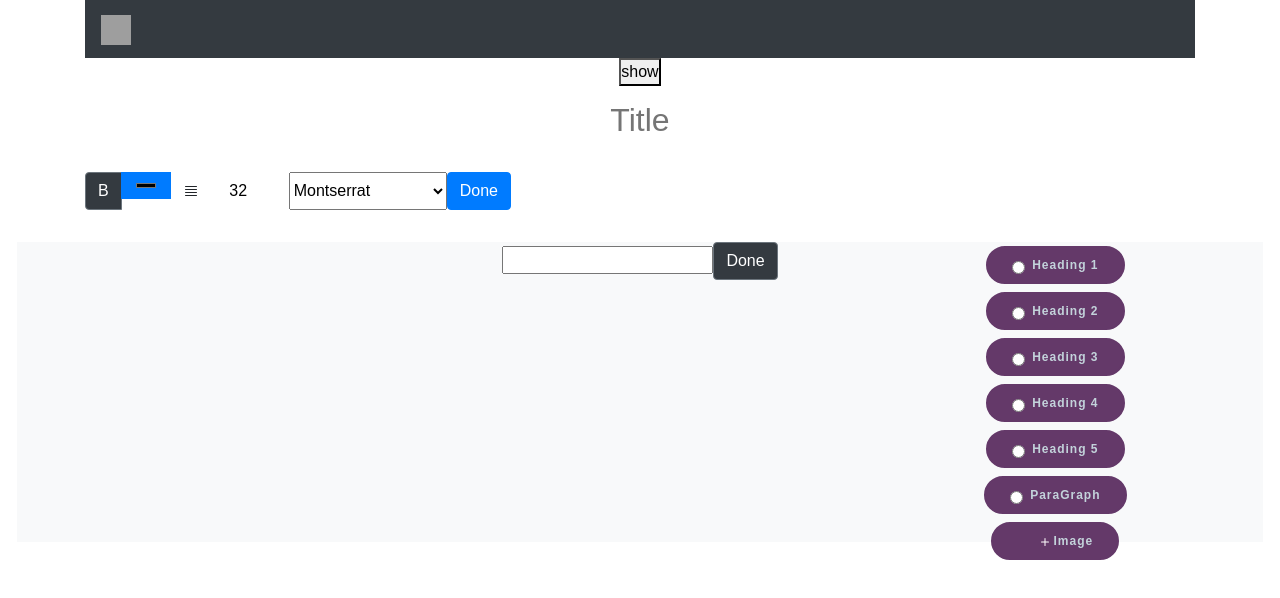
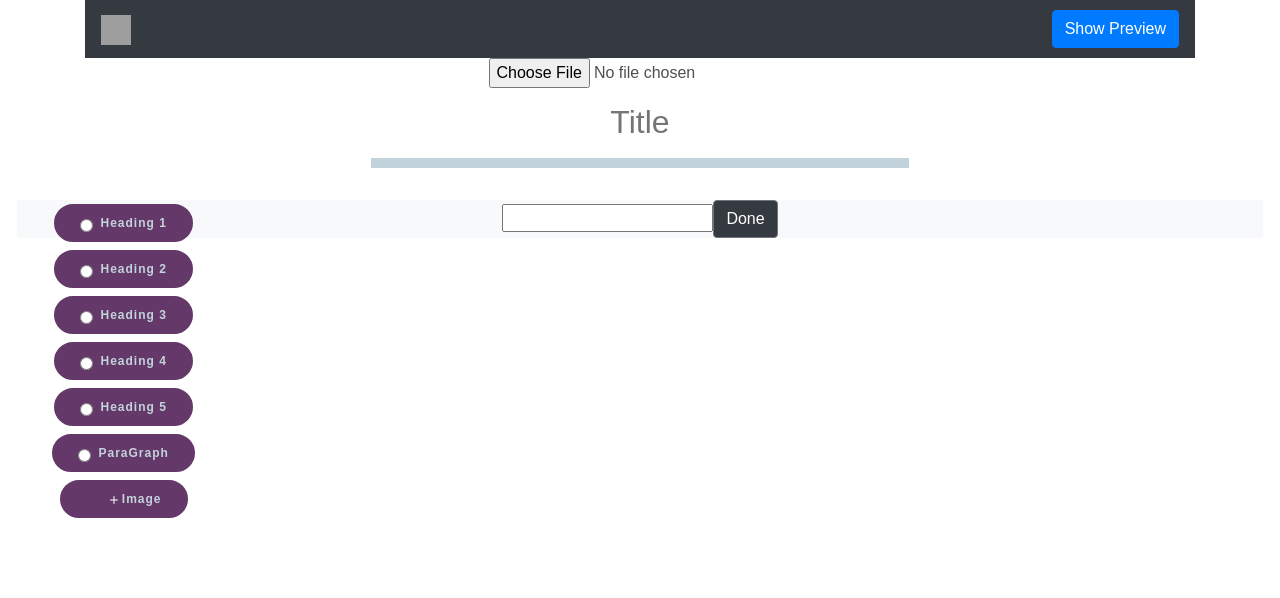
Before and after one commit to utkarshgubrelay2000/bloggr-admin, a React (Create React App) app: page / in a window 1280 px wide. Shown: the top 598 px of the page. Built offline with nearby package versions, Linux system fonts and the light colour scheme; grey boxes are pictures that could not be loaded.

Commit message:
thumbImage added

```diff
--- a/package.json
+++ b/package.json
@@ -6,6 +6,7 @@
     "@testing-library/jest-dom": "^5.11.9",
     "@testing-library/react": "^11.2.5",
     "@testing-library/user-event": "^12.7.2",
+    "cloudinary": "^1.25.0",
     "html-react-parser": "^1.2.4",
     "jquery": "^3.5.1",
     "react": "^17.0.1",
--- a/src/App.js
+++ b/src/App.js
@@ -1,6 +1,6 @@
 import './App.css';
 import { Component } from 'react';
-import parse from 'html-react-parser';
+import Preview from './component/modal'
 export default class admin extends Component  {
   state={
     blogContent:[],
@@ -8,10 +8,10 @@ export default class admin extends Component  {
     title:"",
     thumbNail:'',
     data:'<h1>hello</h1>',
-    editTitle:true,
+    editTitle:false,
     showPreview:false,
     titleStyling:{color:'green',textAlign:'center',fontSize:'32px'},
-    blogData:"",show:false
+    blogData:"",imageURL:""
   }
   onChangeHandler=(e)=>{
     this.setState({title:e.target.value,editTitle:true,showPreview:false})
@@ -73,12 +73,27 @@ titleSubmit=()=>{
     this.setState({blogContent:blogData,blogData:""});
 
   }
-  parseHtml=()=>{
-    let reverseArray=this.state.blogContent
-   let all=reverseArray.join()
-   let a=all.replaceAll( ',','')
-   console.log(a)
-     this.setState({show:true ,data:a})
+  imageHandler=(e)=>{
+console.log(e.target.files[0]);
+const formData = new FormData();
+formData.append('file', e.target.files[0]);
+// replace this with your upload preset name
+formData.append('upload_preset', 'pagalworld');
+const options = {
+  method: 'POST',
+  body: formData,
+};
+
+// replace cloudname with your Cloudinary cloud_name
+return fetch('https://api.Cloudinary.com/v1_1/dvu7miswu/image/upload', options)
+  .then(res => res.json())
+  .then(res => {
+    this.setState({imageURL:res.secure_url})
+    console.log(res)
+  })
+  .catch(err => console.log(err));
+// cloudinary.uploader.upload(e.target.files[0], function(error, result) {
+//   console.log(result)})
   }
   render(){
   return (
@@ -89,40 +104,25 @@ titleSubmit=()=>{
   <a className="navbar-brand" href="#">
     <img src="https://getbootstrap.com/docs/4.5/assets/brand/bootstrap-solid.svg" width="30" height="30" alt="" loading="lazy"/>
   </a>
+  <button type="button"  className="btn btn-primary" data-toggle="modal" data-target="#exampleModal">
+      Show Preview
+    </button>
 </nav>
 </div>
 <div>
-<button onClick={this.parseHtml}>
-show
-      </button>
-     { this.state.show?
-     <div style={{width:'80%',margin:'auto'}}>
-
-  { parse(this.state.data)}
-     </div>
-     :null}
+  <Preview title={this.state.title} data={this.state.blogContent} thumbImage={this.state.imageURL} />
 </div>
 
-<div className='text-center mr-12'>
+<div className='mr-12'>
+<input type='file' onChange={this.imageHandler}/>
 {this.state.showPreview?this.state.title:null}
 <input className="inputTitle" style={this.state.titleStyling}  type="text" onChange={this.onChangeHandler} name="exampleRadios" id="exampleRadios1" placeholder='Title'
     />
-    {this.state.editTitle?<div>
-
-      <div class="btn-toolbar editTitleBar container text-center  mt-3" role="toolbar" aria-label="Toolbar with button groups">
-  <div class="btn-group mr-2" role="group" aria-label="First group">
-    <button type="button" value={600} name='fontWeight'  onClick={this.setTitleStyling} class="btn btn-secondary bg-dark">B</button>
-    <input type="color" name='color' onChange={this.setTitleStyling}
-     class="btn btn-primary"
-     placeholder='color' />
-    <button type="button" class="btn bg-black" name='textAlign' onClick={this.setTitleStyling}>
-    <svg xmlns="http://www.w3.org/2000/svg"  width="16" height="16" fill="currentColor" class="bi bi-justify" viewBox="0 0 16 16">
-  <path fill-rule="evenodd" d="M2 12.5a.5.5 0 0 1 .5-.5h11a.5.5 0 0 1 0 1h-11a.5.5 0 0 1-.5-.5zm0-3a.5.5 0 0 1 .5-.5h11a.5.5 0 0 1 0 1h-11a.5.5 0 0 1-.5-.5zm0-3a.5.5 0 0 1 .5-.5h11a.5.5 0 0 1 0 1h-11a.5.5 0 0 1-.5-.5zm0-3a.5.5 0 0 1 .5-.5h11a.5.5 0 0 1 0 1h-11a.5.5 0 0 1-.5-.5z"/>
-</svg>
-    </button>
-    <input type="number" name="fontSize" defaultValue="32" onChange={this.setTitleStyling} class="btn fontSize" placeholder='32px'/>
-  </div>
-
+</div>
+<div className='titleEditBlock'>
+{this.state.editTitle?<div>
+      <div className="btn-toolbar editTitleBar container text-center  mt-3" role="toolbar" aria-label="Toolbar with button groups">
+  <div className="btn-group mr-2" role="group" aria-label="First group">
   <select name="fontFamily" id="fontFamily" onChange={this.setTitleStyling}>
   <option value='Montserrat", sans-serif'>Montserrat</option>
   <option value="Open Sans">Open Sans</option>
@@ -130,14 +130,26 @@ show
   <option value="Times New Roman">Times New Roman</option>
 </select>
 
-  <div class="btn-group" role="group" aria-label="Third group" style={{float:'right'}}>
-    <button type="button" class="btn btn-primary" onClick={this.titleSubmit}>Done</button>
+    <button type="button" value={600} name='fontWeight'  onClick={this.setTitleStyling}
+    className="btn btn-info">B</button>
+    <input type="color" name='color' onChange={this.setTitleStyling}
+     placeholder='color' />
+    <button type="button" className="btn bg-black" name='textAlign' onClick={this.setTitleStyling}>
+    <svg xmlns="http://www.w3.org/2000/svg"  width="16" height="16" fill="currentColor" className="bi bi-justify" viewBox="0 0 16 16">
+  <path fillRule="evenodd" d="M2 12.5a.5.5 0 0 1 .5-.5h11a.5.5 0 0 1 0 1h-11a.5.5 0 0 1-.5-.5zm0-3a.5.5 0 0 1 .5-.5h11a.5.5 0 0 1 0 1h-11a.5.5 0 0 1-.5-.5zm0-3a.5.5 0 0 1 .5-.5h11a.5.5 0 0 1 0 1h-11a.5.5 0 0 1-.5-.5zm0-3a.5.5 0 0 1 .5-.5h11a.5.5 0 0 1 0 1h-11a.5.5 0 0 1-.5-.5z"/>
+</svg>
+    </button>
+    <input type="number" name="fontSize" defaultValue="32" onChange={this.setTitleStyling} className="btn fontSize" placeholder='32px'/>
+  </div>
+
+
+  <div className="btn-group" role="group" aria-label="Third group" style={{float:'right'}}>
+    <button type="button" className="cta-btn" onClick={this.titleSubmit}>Done</button>
   </div>
 </div>
 
 
-    </div>:null}
-</div>
+    </div>:null}</div>
 <div className='p-4 m-2'>
 
   <div className="row bg-light">
@@ -146,10 +158,10 @@ show
     </div>
     <div className="col-sm-6">
      <input type="text" value={this.state.blogData} onChange={(e)=>this.setState({blogData:e.target.value})}/>
-     <button type="button"   onClick={this.setData}  class="btn btn-secondary bg-dark">Done</button>
+     <button type="button"   onClick={this.setData}  className="btn btn-secondary bg-dark">Done</button>
 
     </div>
-    <div className="col-sm-2 " style={{height:'300px'}}>
+    <div className="col-sm-2 " style={{height:'300px',position:'fixed'}}>
     <section type="section" className="btn cta-btn m-1">
     <div className="form-check">
 
@@ -165,16 +177,15 @@ show
    <section type="section" className="btn cta-btn m-1">
     <div className="form-check">
 
+
+  <label className="form-check-label" for="exampleRadios1">
   <input className="form-check-input" type="radio" onChange={this.checkBoxValue}
   name="exampleRadios" id="exampleRadios1" value="h2"
     />
-
-  <label className="form-check-label" for="exampleRadios1">
     Heading 2
   </label>
 </div>
    </section>
-
    <section type="section" className="btn cta-btn m-1">
     <div className="form-check">
 
@@ -219,12 +230,11 @@ show
   </label>
 </div>
    </section>
-
    <section type="section" className="btn cta-btn m-1">
     <div className="form-check">
 
-    <input type="file" class="form-control-file" id="exampleFormControlFile1" style={{display:'none'}}/>
-    <svg xmlns="http://www.w3.org/2000/svg" width="16" height="16" fill="white" class="bi bi-plus" viewBox="0 0 16 16">
+    <input type="file" className="form-control-file" id="exampleFormControlFile1" style={{display:'none'}}/>
+    <svg xmlns="http://www.w3.org/2000/svg" width="16" height="16" fill="white" className="bi bi-plus" viewBox="0 0 16 16">
   <path d="M8 4a.5.5 0 0 1 .5.5v3h3a.5.5 0 0 1 0 1h-3v3a.5.5 0 0 1-1 0v-3h-3a.5.5 0 0 1 0-1h3v-3A.5.5 0 0 1 8 4z"/>
 </svg>
   <label className="form-check-label" for="exampleRadios1">
@@ -237,6 +247,10 @@ show
     </div>
 </div>
 </div>
+
+
+
+
     </section>
   ); }
 }
--- /dev/null
+++ b/src/component/modal.js
@@ -0,0 +1,33 @@
+import  React from 'react';
+import parse from 'html-react-parser';
+export default function Modal(props){
+    let reverseArray=props.data
+    let all=reverseArray.join()
+    let a=all.replaceAll( ',','')
+return (
+    <>
+
+
+    <div className="modal fade" style={{width:'80%',margin:'auto'}} id="exampleModal" tabindex="-1" aria-labelledby="exampleModalLabel" aria-hidden="true">
+      <div className="modal-dialog">
+        <div className="modal-content">
+          <div>
+              <img src={props.thumbImage} style={{width:'20px',height:'20px'}}/>
+           {props.title}
+            <button type="button" className="close" data-dismiss="modal" aria-label="Close">
+              <span aria-hidden="true">&times;</span>
+            </button>
+          </div>
+          <div className="modal-body">
+          { parse(a)}
+          </div>
+          <div className="modal-footer">
+            <button type="button" className="btn btn-secondary" data-dismiss="modal">Close</button>
+            <button type="button" className="btn btn-primary">Save changes</button>
+          </div>
+        </div>
+      </div>
+    </div>
+    </>
+)
+}
--- a/src/index.css
+++ b/src/index.css
@@ -63,6 +63,12 @@ input:focus {
   font-family: 'Montserrat', sans-serif !important;
 }
 
+.modal-dialog {
+  width: 80%;
+  max-width: 80%  !important;
+  margin: 1.75rem auto;
+  margin-left: 200px;
+}
 /* ------------------------
     Typography
 ------------------------*/
@@ -138,3 +144,14 @@ a:hover {
   width:70px;
   color:black
 }
+
+.titleEditBlock{
+  background-color: #c3d3db;
+
+    width: 42%;
+    margin: auto;
+    /* align-items: center; */
+    /* text-align: center; */
+    padding: 5px;
+    word-spacing: 20px;
+}
```
Also changed, not shown: 1 other file (tests, documents, lock files or other folders).
